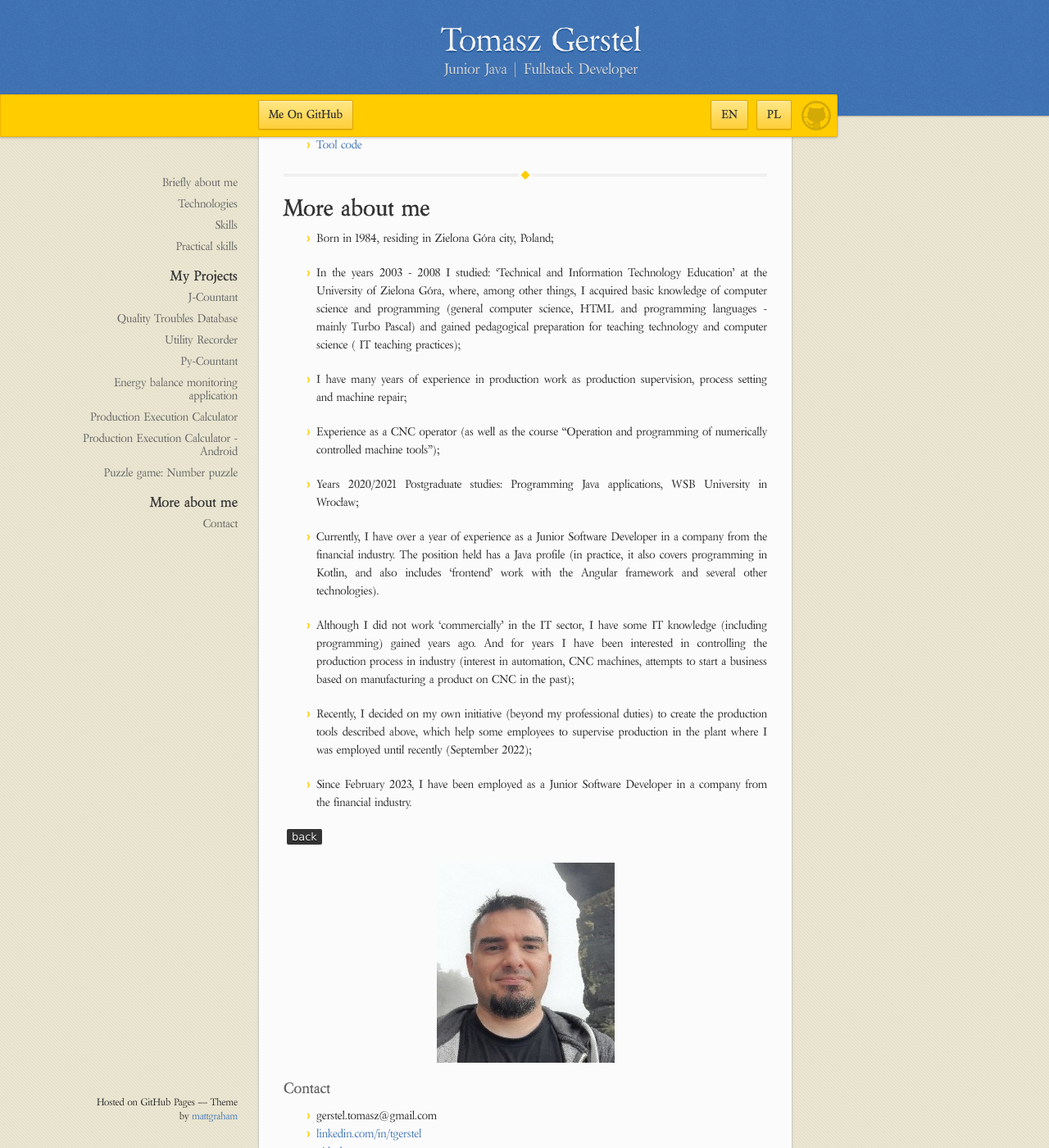
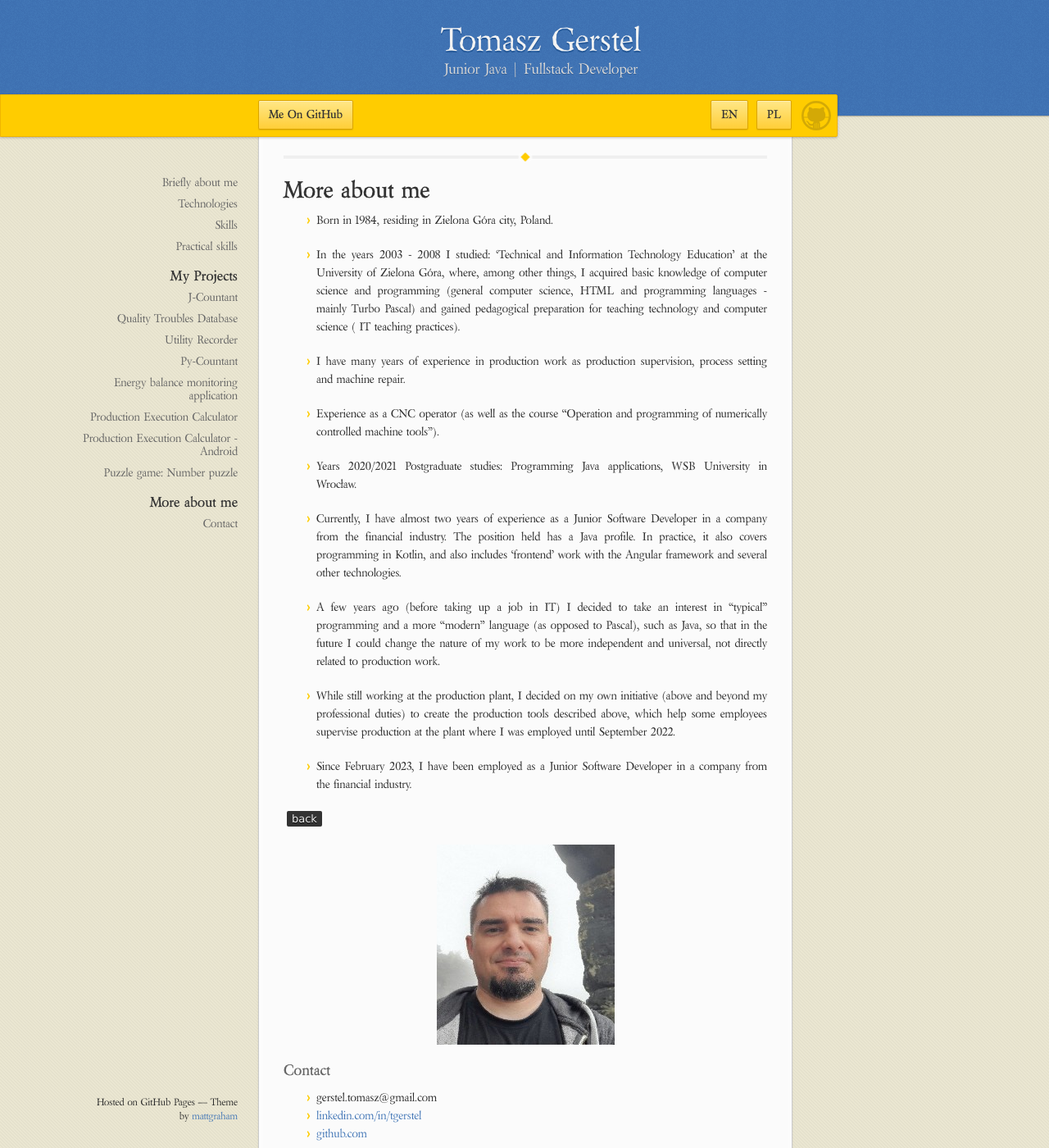
Before and after one commit to TomaszGerstel/Tomasz-Gerstel---My-IT-portfolio, a Jekyll site: the page built from index_en.md, in a window 1280 px wide and 1400 px high, scrolled down 10762 px. Shown: the whole window at 82% size. Built offline with Jekyll 4.4.1, drawn with Linux system fonts in a browser that asks for light colours; our own code applies the rules of GitHub Pages for plain Markdown files; some of the changed text lies outside the part shown.

Commit message:
updated info 12-2024

```diff
--- a/assets/css/style.scss
+++ b/assets/css/style.scss
@@ -2,3 +2,10 @@
 ---
 
 @import 'jekyll-theme-leap-day';
+
+:target:before {
+    content: "";
+    display: block;
+    height: 170px;
+    margin: -170px 0 0;
+}
--- a/index_en.md
+++ b/index_en.md
@@ -5,20 +5,20 @@ permalink: /en
 
 ## Briefly about me
 
-I have one year of experience as a Junior Software Developer in a company from the financial industry. In addition, I have several years of non-commercial experience in creating utility tools (also implemented on servers), which, for example, have supported my work and the work of others in the production plant in the past. I have "Technical and IT" studies (master) and Postgraduate studies in Programming in **Java** [`more`](#more-about-me)
+I have almost two years of experience as a Junior Software Developer in a 'fintech' company. In addition, I have several years of non-commercial experience in creating utility tools (also implemented on servers), which, for example, have supported my work and the work of others in the production plant in the past. I have "Technical and IT" studies (master) and Postgraduate studies in Programming in **Java** [`more`](#more-about-me)
 
 ## Technologies
 
 - Java;
 - Kotlin;
+- JavaScript, TypeScript;
 - Python (basic);
 - PHP (basic);
-- JavaScript, TypeScript;
 - HTML, CSS;
 - MySQL;
 - Frameworks, interfaces and standards:
+	- Spring Framework;
 	- JakartaEE;
-	- Spring Framework;
 	- JDBC, JPA, Hibernate, CRUD;
 	- Angular, AngularJS;
 	- MySQL;
@@ -26,29 +26,29 @@ I have one year of experience as a Junior Software Developer in a company from t
 
 ## Skills
 
-* Knowledge of Java at an intermediate level, as well as Kotlin and experience in developing applications in these languages;
+* Intermediate knowledge of Java and Kotlin and experience in developing applications in these languages;
 * Ability to work with HTML, CSS, JavaScript as well as the Angular and AngularJS frameworks and experience in developing services with Angular;
 * Basic knowledge of other languages, such as Python, PHP;
 * Knowledge and experience with relational databases and SQL, and to a lesser extent with non-relational databases;
 * Basic knowledge of version control and continuous integration and delivery tools (CI/CD) (GIT, Jenkins, Docker);
 * Experience and ability to cooperate in a team of programmers using version control systems;
-* Experience of working in Agile methodologies.
+* Experience of working in Agile methodologies (Jira, Confluence).
 
 ## Practical skills
 
-* Working in the appropriate development environment (such as IntelliJ, Spring Tool Suite or Android Studio), choosing the right dependencies and the ability to create a project in **Java** or **Kotlin** (traditional or web applications, also for Android systems);
+* Working in the appropriate development environment (such as IntelliJ, Spring Tool Suite, Android Studio or Visual Studio Code), choosing the right dependencies and the ability to create a project in **Java**, **Kotlin**, **Python** or **JavaScript** (traditional or web applications, also for Android systems);
 
 * Creating a database that will cooperate with the project: establishing a connection with the database, using object-relational mapping technology in communication between the application logic and the database;
 
 * Creating an application view layer, using JPA technology (JakartaServerPages) or templates (like Thymeleaf). Also working with a more advanced solution using the AngularJS framework (it can be a separate application);
 
-* Ability to write tests for the created application and ensure proper validation of data processed by the application (JUnit, Mockito);
+* Ability to write tests for the created application and ensure proper validation of data processed by the application (JUnit, Mockito, Spock);
 
 * Ability to implement the authorization process in the created application (also using a database);
 
 * Installation of the necessary software on the server and deployment of the application to the server under the Debian system (including domain assignment);
 
-* Using version control tools such as GIT (GitHub) for collaboration with others and for continuous software delivery (Jenkins);
+* Using version control tools such as GIT (GitHub, Bitbucket) for collaboration with others and for continuous software delivery (Jenkins);
 
 * Ability to create a web project in Python, e.g. in the PyCharm environment;
 
@@ -301,21 +301,21 @@ A simple puzzle game where you move blocks to arrange them in a row in the corre
 
 # More about me
 
-* Born in 1984, residing in Zielona Góra city, Poland;
+* Born in 1984, residing in Zielona Góra city, Poland.
 
-* In the years 2003 - 2008 I studied: 'Technical and Information Technology Education' at the University of Zielona Góra, where, among other things, I acquired basic knowledge of computer science and programming (general computer science, HTML and programming languages - mainly Turbo Pascal) and gained pedagogical preparation for teaching technology and computer science ( IT teaching practices);
+* In the years 2003 - 2008 I studied: 'Technical and Information Technology Education' at the University of Zielona Góra, where, among other things, I acquired basic knowledge of computer science and programming (general computer science, HTML and programming languages - mainly Turbo Pascal) and gained pedagogical preparation for teaching technology and computer science ( IT teaching practices).
 
-* I have many years of experience in production work as production supervision, process setting and machine repair;
+* I have many years of experience in production work as production supervision, process setting and machine repair.
 
-* Experience as a CNC operator (as well as the course "Operation and programming of numerically controlled machine tools");
+* Experience as a CNC operator (as well as the course "Operation and programming of numerically controlled machine tools").
 
-* Years 2020/2021 Postgraduate studies: Programming Java applications, WSB University in Wrocław;
+* Years 2020/2021 Postgraduate studies: Programming Java applications, WSB University in Wrocław.
 
-* Currently, I have over a year of experience as a Junior Software Developer in a company from the financial industry. The position held has a Java profile (in practice, it also covers programming in Kotlin, and also includes 'frontend' work with the Angular framework and several other technologies).
+* Currently, I have almost two years of experience as a Junior Software Developer in a company from the financial industry. The position held has a Java profile. In practice, it also covers programming in Kotlin, and also includes 'frontend' work with the Angular framework and several other technologies.
 
-* Although I did not work 'commercially' in the IT sector, I have some IT knowledge (including programming) gained years ago. And for years I have been interested in controlling the production process in industry (interest in automation, CNC machines, attempts to start a business based on manufacturing a product on CNC in the past);
+* A few years ago (before taking up a job in IT) I decided to take an interest in "typical" programming and a more "modern" language (as opposed to Pascal), such as Java, so that in the future I could change the nature of my work to be more independent and universal, not directly related to production work.
 
-* Recently, I decided on my own initiative (beyond my professional duties) to create the production tools described above, which help some employees to supervise production in the plant where I was employed until recently (September 2022);
+* While still working at the production plant, I decided on my own initiative (above and beyond my professional duties) to create the production tools described above, which help some employees supervise production at the plant where I was employed until September 2022.
 
 * Since February 2023, I have been employed as a Junior Software Developer in a company from the financial industry.
 
```
Also changed, not shown: other parts of index_en.md (+3 -3 lines), index.md (+23 -25 lines).
